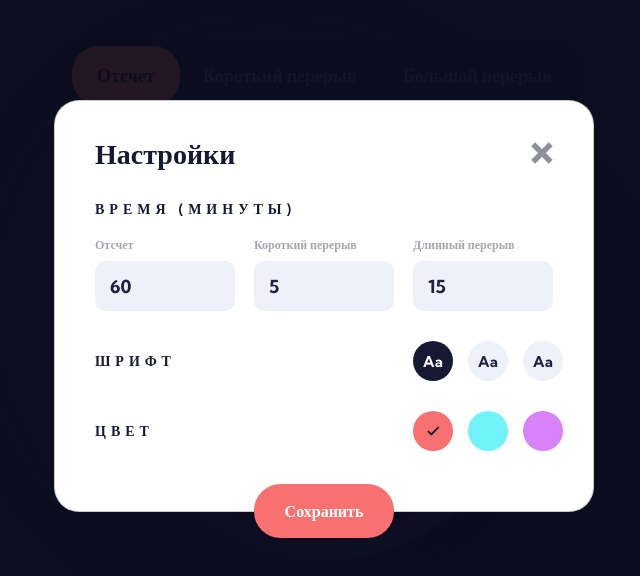
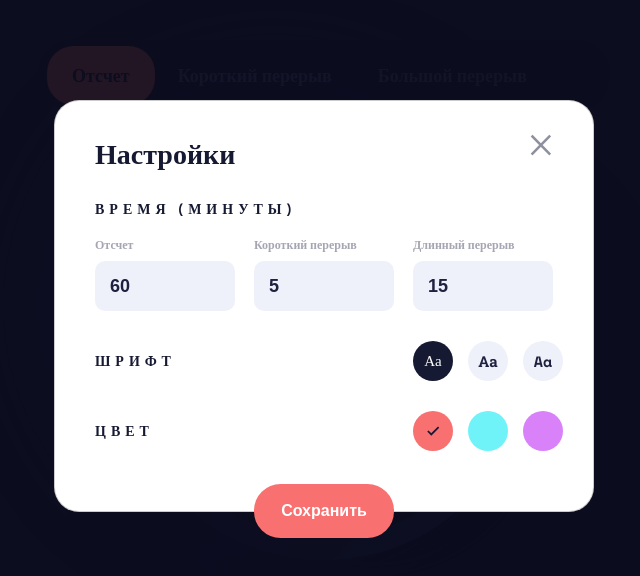
Before and after one commit to saglushevich/timer, a React (Create React App) app: page / in a window 1280 px wide. Both pictures are taken after a click on the picture 640 px from the left and 614 px from the top of the page. Shown: the top 576 px of the page, without its empty margins (316-956 px from the left). Built offline with nearby package versions, Linux system fonts and the light colour scheme.

Commit message:
Settings functionality has been updated

```diff
--- a/public/index.html
+++ b/public/index.html
@@ -9,10 +9,10 @@
       name="description"
       content="Web site created using create-react-app"
     />
-    <title>React App</title>
+    <title>Timer App</title>
     <link rel="preconnect" href="https://fonts.googleapis.com">
     <link rel="preconnect" href="https://fonts.gstatic.com" crossorigin>
-    <link href="https://fonts.googleapis.com/css2?family=Kumbh+Sans:wght@700&display=swap" rel="stylesheet">
+    <link href="https://fonts.googleapis.com/css2?family=Kumbh+Sans:wght@700&family=Roboto+Slab:wght@700&family=Space+Mono:wght@700&display=swap" rel="stylesheet">
   </head>
   <body>
     <noscript>You need to enable JavaScript to run this app.</noscript>
--- a/src/components/App/App.js
+++ b/src/components/App/App.js
@@ -4,34 +4,34 @@ import Buttons from "../Buttons/Buttons";
 import Settings from "../Settings/Settings";
 import '../../styles/styles.sass'
 import {useEffect} from 'react'
-
 import {useSelector, useDispatch} from 'react-redux'
-import {setTime, setShortBrake, setLongBrake, setInitialTime, setTimerStatus} from '../reduxAction/reduxAction'
+import {setTime, setInitialTime, setTimerStatus} from '../reduxAction/reduxAction'
 
 function App() {
     const timerType = useSelector(state => state.timerType)
     const dispatch = useDispatch();
 
+    const shortBrake = useSelector(state => state.shortBrake);
+    const longBrake = useSelector(state => state.longBrake)
+
+    const makeChangesDependingOnType = (time) => {
+        dispatch(setTime(time));
+        dispatch(setTimerStatus(false))
+        dispatch(setInitialTime(time));
+    }
+
     useEffect(() => {
-        console.log(timerType)
         switch (timerType) {
             case "short":
-                dispatch(setTimerStatus(false))
-                dispatch(setInitialTime(300));
-                dispatch(setTime(300));
+                makeChangesDependingOnType(shortBrake);
                 break;
             case "long":
-                dispatch(setTimerStatus(false));
-                dispatch(setInitialTime(900));
-                dispatch(setTime(900));
+                makeChangesDependingOnType(longBrake);
                 break;
             case "timer":
-                dispatch(setTimerStatus(false));
-                dispatch(setInitialTime(3600));
-                dispatch(setTime(3600));
+                makeChangesDependingOnType(3600);
                 break;
             default:
-                console.log(sessionStorage.getItem('time'))
                 dispatch(setTime(sessionStorage.getItem('time')))
         }
     }, [timerType])
--- a/src/components/Buttons/Buttons.js
+++ b/src/components/Buttons/Buttons.js
@@ -4,7 +4,9 @@ import {setTimerType} from '../reduxAction/reduxAction'
 
 function Buttons () {
     const dispatch = useDispatch();
-    const timerType = useSelector(state => state.timerType)
+    const timerType = useSelector(state => state.timerType);
+    const mainColor = useSelector(state => state.mainColor);
+    const mainFont = useSelector(state => state.mainFont)
 
     const types = [
         {type: 'timer', title: "Отсчет"},
@@ -17,7 +19,7 @@ function Buttons () {
         const active = type === timerType;
         const activeClass = active ? "buttons__item buttons__item_active" : "buttons__item";
         return (
-            <div key={title} onClick={() => dispatch(setTimerType(type))}  className={activeClass}>{title}</div>
+            <div key={title} onClick={() => dispatch(setTimerType(type))} style={active ? {"backgroundColor" : `${mainColor}`, "fontFamily" : `${mainFont}`} : {"fontFamily" : `${mainFont}`}} className={activeClass}>{title}</div>
         )
     })
 
--- a/src/components/Buttons/Buttons.sass
+++ b/src/components/Buttons/Buttons.sass
@@ -5,21 +5,22 @@
         display: flex
         align-items: center
         margin: 0 auto
-        width: 520px
+        width: 570px
         height: 70px
         background: #161932
         border-radius: 31.5px
     &__item
-        font-family: 'Kumbh Sans'
         font-weight: 700
         font-size: 18px
         color: rgba(#D7E0FF, 0.4)
         cursor: pointer
         padding: 0 23px
+        transition: all .5s
+        &:hover
+            color: #D7E0FF
         &_active
             display: flex
             align-items: center
-            background-color: #F87070
             padding: 18px 25px
             border-radius: 26.5px
             color: #1E213F
--- a/src/components/Settings/Settings.js
+++ b/src/components/Settings/Settings.js
@@ -3,14 +3,25 @@ import settingsIcon from '../../resources/settings.svg'
 import {useState} from 'react'
 
 import {useSelector, useDispatch} from 'react-redux'
-import {setTime, setInitialTime} from '../reduxAction/reduxAction'
+import {setTime, setInitialTime, setShortBrake, setLongBrake, setMainColor, setMainFont} from '../reduxAction/reduxAction'
 
 function Settings () {
 
     const time = useSelector(state => state.time);
+    const longBrake = useSelector(state => state.longBrake);
+    const shortBrake = useSelector(state => state.shortBrake);
+    const initialTime = useSelector(state => state.initialTime);
+    const mainFont = useSelector(state => state.mainFont)
+    const mainColor = useSelector(state => state.mainColor);
+
     const dispatch = useDispatch();
 
-    const [countdown, setCountdown] = useState(time)
+    const [countdown, setCountdown] = useState(time);
+    const [shortBrakeTime, setShortBrakeTime] = useState(shortBrake);
+    const [longBrakeTime, setLongBrakeTime] = useState(longBrake);
+    const [color, setColor] = useState(mainColor);
+    const [font, setFont] = useState(mainFont)
+
     const [modalState, setModalState] = useState(false)
 
     const onToggleModalState = () => {
@@ -19,9 +30,18 @@ function Settings () {
 
     const onFormSubmit = (e) => {
         e.preventDefault();
-        dispatch(setTime(countdown))
-        dispatch(setInitialTime(countdown))
-        setModalState(false)
+        dispatch(setTime(countdown));
+        dispatch(setInitialTime(countdown));
+        dispatch(setShortBrake(shortBrakeTime));
+        dispatch(setLongBrake(longBrakeTime));
+        dispatch(setMainColor(color));
+        dispatch(setMainFont(font));
+        sessionStorage.setItem("time", countdown);
+        sessionStorage.setItem("shortBrake", shortBrakeTime);
+        sessionStorage.setItem("longBrake", longBrakeTime);
+        sessionStorage.setItem("color", color);
+        sessionStorage.setItem("font", font);
+        setModalState(false);
     }
 
     return (
@@ -30,39 +50,39 @@ function Settings () {
             <div className="popup" style={modalState ? {"display" : "block"} : {"display":"none"}}>
                 <div className="popup__dialog">
                     <form onSubmit={onFormSubmit} className="popup__content">
-                        <div className="popup__title">Настройки</div>
+                        <div className="popup__title" style={{"fontFamily": `${font}`}}>Настройки</div>
                         <div onClick={onToggleModalState} className="popup__close">&times;</div>
                         <div className="popup__section">
-                            <div className="popup__subtitle">Время (минуты)</div>
+                            <div className="popup__subtitle" style={{"fontFamily": `${font}`}}>Время (минуты)</div>
                             <div className="popup__inputs">
-                                <label className="popup__label">Отсчет<input onChange={(e) => setCountdown(e.target.value*60)} required defaultValue={time / 60} type="number" className="popup__input"></input></label>
-                                <label className="popup__label">Короткий перерыв<input required defaultValue={5} type="number" className="popup__input"></input></label>
-                                <label className="popup__label">Длинный перерыв<input required defaultValue={15} type="number" className="popup__input"></input></label>
+                                <label className="popup__label" style={{"fontFamily": `${font}`}}>Отсчет<input onChange={(e) => setCountdown(e.target.value*60)} required defaultValue={Math.floor(initialTime / 60)} type="number" className="popup__input"></input></label>
+                                <label className="popup__label" style={{"fontFamily": `${font}`}}>Короткий перерыв<input onChange={(e) => setShortBrakeTime(e.target.value * 60)} required defaultValue={shortBrake / 60} type="number" className="popup__input"></input></label>
+                                <label className="popup__label" style={{"fontFamily": `${font}`}}>Длинный перерыв<input onChange={(e) => setLongBrakeTime(e.target.value * 60)} required defaultValue={longBrake / 60} type="number" className="popup__input"></input></label>
                             </div>
                         </div>
                         <div className="popup__section" style={{"display":"flex"}}>
-                            <div className="popup__subtitle">Шрифт</div>
+                            <div className="popup__subtitle" style={{"fontFamily": `${font}`}}>Шрифт</div>
                             <div className="popup__group">
-                                <input type="radio" value={"kumbh"} name="font" defaultChecked id="Kumbh" className="popup__item"/>
+                                <input onChange={(e) => setFont(e.target.value)} type="radio" value={'Kumbh Sans'} name="font" checked={font === "Kumbh Sans" ? true : false} id="Kumbh" className="popup__item"/>
                                 <label htmlFor="Kumbh" className="popup__label-checkbox">Aa</label>
 
-                                <input type="radio" value={"roboto"} name="font" id="Roboto" className="popup__item"></input>
-                                <label htmlFor="Roboto" className="popup__label-checkbox">Aa</label>
+                                <input onChange={(e) => setFont(e.target.value)} type="radio" value={'Roboto Slab'} name="font" checked={font === "Roboto Slab" ? true : false} id="Roboto" className="popup__item"></input>
+                                <label htmlFor="Roboto" style={{"fontFamily": "Roboto Slab"}} className="popup__label-checkbox">Aa</label>
 
-                                <input type="radio" value={"space"} name="font" id='Space' className="popup__item"></input>
-                                <label htmlFor="Space" className="popup__label-checkbox">Aa</label>
+                                <input onChange={(e) => setFont(e.target.value)} type="radio" value={'Space Mono'} name="font" checked={font === "Space Mono" ? true : false} id='Space' className="popup__item"></input>
+                                <label htmlFor="Space" style={{"fontFamily": "Space Mono"}} className="popup__label-checkbox">Aa</label>
                             </div>
                         </div>
                         <div className="popup__section" style={{"display":"flex"}}>
-                            <div className="popup__subtitle">Цвет</div>
+                            <div className="popup__subtitle" style={{"fontFamily": `${font}`}}>Цвет</div>
                             <div className="popup__group">
-                                <input type="radio" value={"red"} name="color" defaultChecked id="red" className="popup__item popup__item_red"/>
+                                <input onChange={(e) => setColor(e.target.value)} type="radio" value={"#F87070"} name="color" checked={color === "#F87070" ? true : false} id="red" className="popup__item popup__item_red"/>
                                 <label htmlFor="red" className="popup__label-checkbox"></label>
 
-                                <input type="radio" value={"blue"} name="color" id="blue" className="popup__item popup__item_blue"></input>
+                                <input onChange={(e) => setColor(e.target.value)} type="radio" value={"#70F3F8"} name="color" checked={color === "#70F3F8" ? true : false} id="blue" className="popup__item popup__item_blue"></input>
                                 <label htmlFor="blue" className="popup__label-checkbox"></label>
 
-                                <input type="radio" value={"purple"} name="color" id='purple' className="popup__item popup__item_purple"></input>
+                                <input onChange={(e) => setColor(e.target.value)} type="radio" value={"#D881F8"} name="color" checked={color === "#D881F8" ? true : false} id='purple' className="popup__item popup__item_purple"></input>
                                 <label htmlFor="purple" className="popup__label-checkbox"></label>
                             </div>
                         </div>
--- a/src/components/Settings/Settings.sass
+++ b/src/components/Settings/Settings.sass
@@ -25,9 +25,7 @@
         background: #FFFFFF
         border-radius: 25px
         max-height: 80vh
-        // overflow-y: auto
     &__title
-        font-family: 'Kumbh Sans'
         font-weight: 700
         font-size: 28px
         line-height: 35px
@@ -40,7 +38,6 @@
         right: 38px
         cursor: pointer
     &__subtitle
-        font-family: 'Kumbh Sans'
         font-weight: 700
         font-size: 14px
         line-height: 16px
@@ -52,7 +49,6 @@
         justify-content: space-between
         margin-top: 20px
     &__label
-        font-family: 'Kumbh Sans'
         font-weight: 700
         font-size: 12px
         color: rgba(#1E213F, 0.4)
@@ -76,7 +72,6 @@
         background: #EFF1FA
         border-radius: 10px
         border: none
-        font-family: 'Kumbh Sans'
         font-weight: 700
         font-size: 18px
         color: #1E213F
@@ -138,7 +133,6 @@
         transform: translateX(-50%)
         background: #F87070
         border: none
-        font-family: 'Kumbh Sans'
         font-weight: 700
         font-size: 16px
         color: #FFFFFF
--- a/src/components/Timer/Timer.js
+++ b/src/components/Timer/Timer.js
@@ -4,27 +4,38 @@ import './Timer.sass'
 import {useEffect, useState} from 'react'
 
 import {useSelector, useDispatch} from 'react-redux'
-import {setTime, setTimerStatus} from '../reduxAction/reduxAction'
+import {setInitialTime, setTime, setTimerStatus} from '../reduxAction/reduxAction'
 
 function Timer () {
+
+    const time = useSelector(state => state.time);
+
+    const timerStatus = useSelector(state => state.timerStatus);
+    const initialTime = useSelector(state => state.initialTime);
+    const mainColor = useSelector(state => state.mainColor);
+    const mainFont = useSelector(state => state.mainFont)
+
     const [minutes, setMinutes] = useState(0);
     const [seconds, setSeconds] = useState(0);
-    const time = useSelector(state => state.time);
-    const timerStatus = useSelector(state => state.timerStatus);
-    const initialTime = useSelector(state => state.initialTime);
+
 
     const dispatch = useDispatch();
 
-    const startTimer = () => {
+    const startTimer =  () => {
         if (time > 0 && timerStatus) {
             setTimeout(() => {
                 dispatch(setTime(time - 1))
             }, 1000)
         } else {
             dispatch(setTimerStatus(false))
-            sessionStorage.removeItem("time")
+            dispatch(setTime(initialTime))
         }
         sessionStorage.setItem('time', time)
+    }
+
+    const stopTimer = () => {
+        dispatch(setTimerStatus(false));
+        dispatch(setInitialTime(time));
     }
 
     const resetTimer = () => {
@@ -34,23 +45,26 @@ function Timer () {
     }
 
     useEffect(() => {
+        startTimer();
+
         if (sessionStorage.getItem("time") == 0) {
             sessionStorage.removeItem("time")
         }
-        startTimer();
+
         setMinutes(minutes => Math.floor(time / 60));
         setSeconds(seconds => time % 60)
     }, [timerStatus, time])
 
     return (
         <div className="timer">
-            <div className="timer__wrapper" style={time === 0 ? {"boxShadow" : " -25px -25px 100px #F87070, 25px 25px 100px #F87070 ", "background" : "linear-gradient(315deg, #2E325A 0%, #F87070 100%)" } : null}>
+            <div className="timer__wrapper" style={time === 0 ? {"boxShadow" : ` -25px -25px 100px ${mainColor}, 25px 25px 100px ${mainColor} `, "background" : `linear-gradient(315deg, #2E325A 0%, ${mainColor} 100%)` } : null}>
                 <div className="timer__oval">
-                    <div className="timer__progress" style={{"background" : `conic-gradient(#F87070 ${(time * 100) / initialTime}%, #161932 0%)`}}>
+                    <div className="timer__progress" style={{"background" : `conic-gradient(${mainColor} ${(time * 100) / initialTime}%, #161932 0%)`}}>
                         <div className="timer__info">
-                            <div className="timer__time">{minutes}:{seconds >= 10 ? seconds : `0${seconds}`}</div>
-                            <div onClick={() => dispatch(setTimerStatus(!timerStatus))} style={time ? {"display" : "block"} : {"display" : "none"}} className="timer__btn">{timerStatus ? "Стоп" : "Старт"}</div>
-                            <div onClick={resetTimer} style={time ? {"display" : "none"} : {"display" : "block"}} className="timer__btn">Запуск</div>
+                            <div className="timer__time" style={{"fontFamily": `${mainFont}`}}>{Math.floor(minutes)}:{seconds >= 10 ? seconds : `0${seconds}`}</div>
+                            <div onClick={() => dispatch(setTimerStatus(!timerStatus))} style={timerStatus ? {"display" : "none"} : {"display" : "block", "fontFamily": `${mainFont}`}} className="timer__btn">Старт</div>
+                            <div onClick={stopTimer} style={timerStatus ? {"display" : "block", "fontFamily": `${mainFont}`} : {"display" : "none"}} className="timer__btn">Стоп</div>
+                            <div onClick={resetTimer} style={time ? {"display" : "none"} : {"display" : "block", "fontFamily": `${mainFont}`}} className="timer__btn">Перезапуск</div>
                         </div>
                     </div>
                 </div>
--- a/src/components/Timer/Timer.sass
+++ b/src/components/Timer/Timer.sass
@@ -47,3 +47,4 @@
         color: #D7E0FF
         margin-top: 5px
         cursor: pointer
+        transition: all 0.5s
--- a/src/styles/styles.sass
+++ b/src/styles/styles.sass
@@ -2,7 +2,6 @@
     box-sizing: border-box
     margin: 0
     padding: 0
-    font-family: 'Kumbh Sans', sans-serif
     list-style: none
     text-decoration: none
 
```
Also changed, not shown: src/components/reduxAction/reduxAction.js (+14 -0 lines), src/reducer/reducer.js (+9 -3 lines).
